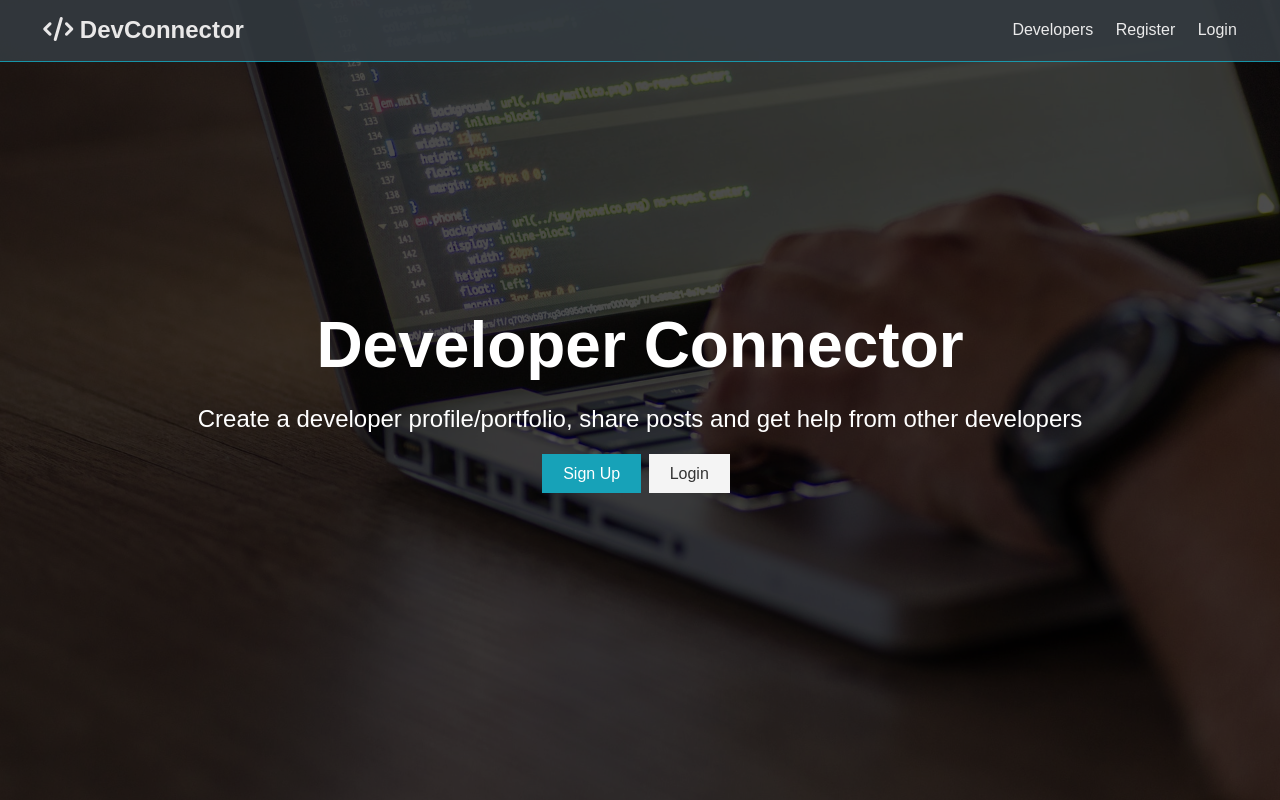
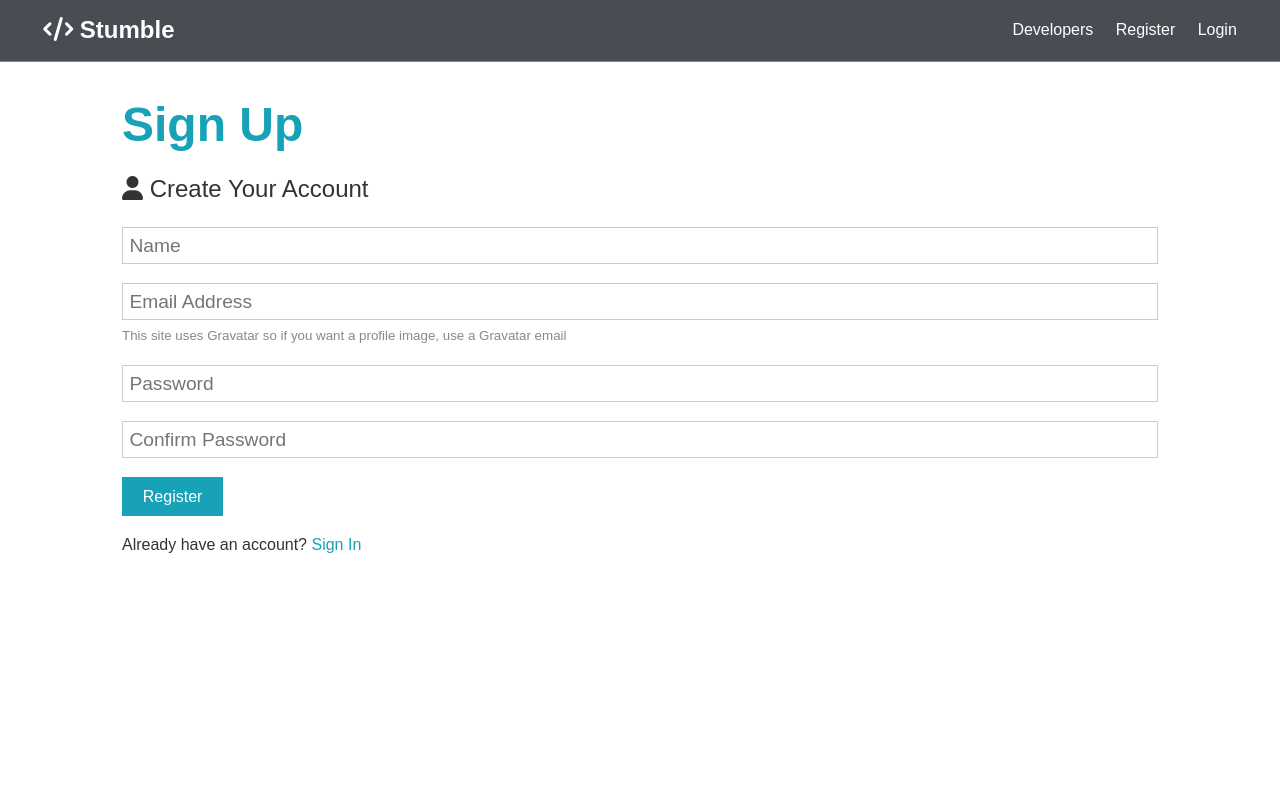
Before and after one commit to LJXSean/Stumble-api, a React (Create React App) app in the folder client/: page /register in a window 1280 px wide. Built offline with nearby package versions, Linux system fonts and the light colour scheme.

Commit message:
Create route handler and register form

```diff
--- a/client/src/App.js
+++ b/client/src/App.js
@@ -1,13 +1,24 @@
 import React from 'react';
+import { BrowserRouter as Router, Route, Routes } from 'react-router-dom';
 import Navbar from './components/layout/Navbar';
 import Landing from './components/layout/Landing';
+import Login from './components/auth/Login';
+import Register from './components/auth/Register';
 import './App.css';
 
 const App = () => (
-  <>
-    <Navbar />
-    <Landing />
-  </>
+  <Router>
+    <>
+      <Navbar />
+      <Routes>
+        <Route path='/' element={<Landing />} />
+        <Route path='register' element={<Register />} />
+        <Route path='login' element={<Login />} />
+        {/* <Route path='profiles' element={<Profiles />} />
+        <Route path='profile/:id' element={<Profile />} /> */}
+      </Routes>
+    </>
+  </Router>
 );
 
 export default App;
--- /dev/null
+++ b/client/src/components/auth/Login.js
@@ -0,0 +1,11 @@
+import React from 'react';
+
+const Login = () => {
+  return (
+    <section className='container'>
+      <div>Login</div>
+    </section>
+  );
+};
+
+export default Login;
--- /dev/null
+++ b/client/src/components/auth/Register.js
@@ -0,0 +1,87 @@
+import React, { useState } from 'react';
+
+const Register = () => {
+  const [formData, setFormData] = useState({
+    name: '',
+    email: '',
+    password: '',
+    password2: '',
+  });
+
+  const { name, email, password, password2 } = formData;
+
+  const onChange = (e) =>
+    setFormData({ ...formData, [e.target.name]: e.target.value });
+
+  const onSubmit = (e) => {
+    e.preventDefault();
+    if (password !== password2) {
+      console.log('Passwords do not match');
+    } else {
+      console.log(formData);
+    }
+  };
+
+  return (
+    <section className='container'>
+      <h1 className='large text-primary'>Sign Up</h1>
+      <p className='lead'>
+        <i className='fas fa-user'></i> Create Your Account
+      </p>
+      <form className='form' onSubmit={(e) => onSubmit(e)}>
+        <div className='form-group'>
+          <input
+            type='text'
+            placeholder='Name'
+            name='name'
+            value={name}
+            onChange={(e) => onChange(e)}
+            required
+          />
+        </div>
+        <div className='form-group'>
+          <input
+            type='email'
+            placeholder='Email Address'
+            name='email'
+            value={email}
+            onChange={(e) => onChange(e)}
+            required
+          />
+          <small className='form-text'>
+            This site uses Gravatar so if you want a profile image, use a
+            Gravatar email
+          </small>
+        </div>
+        <div className='form-group'>
+          <input
+            type='password'
+            placeholder='Password'
+            name='password'
+            value={password}
+            onChange={(e) => onChange(e)}
+            required
+            minLength='6'
+          />
+        </div>
+        <div className='form-group'>
+          <input
+            type='password'
+            placeholder='Confirm Password'
+            name='password2'
+            value={password2}
+            onChange={(e) => onChange(e)}
+            required
+            minLength='6'
+          />
+        </div>
+        <input type='submit' className='btn btn-primary' value='Register' />
+      </form>
+      <p className='my-1'>
+        Already have an account? <a href='login.html'>Sign In</a>
+      </p>
+    </section>
+  );
+};
+
+export default Register;
--- a/client/src/components/layout/Landing.js
+++ b/client/src/components/layout/Landing.js
@@ -1,22 +1,23 @@
 import React from 'react';
+import { Link } from 'react-router-dom';
 
 const Landing = () => {
   return (
     <section className='landing'>
       <div className='dark-overlay'>
         <div className='landing-inner'>
-          <h1 className='x-large'>Developer Connector</h1>
+          <h1 className='x-large'>Stumble</h1>
           <p className='lead'>
-            Create a developer profile/portfolio, share posts and get help from
-            other developers
+            Create a student profile/portfolio, find the best groupmates for
+            your modules, get help from other students
           </p>
           <div className='buttons'>
-            <a href='register.html' className='btn btn-primary'>
+            <Link to='register' className='btn btn-primary'>
               Sign Up
-            </a>
-            <a href='login.html' className='btn btn-light'>
+            </Link>
+            <Link to='login' className='btn btn-light'>
               Login
-            </a>
+            </Link>
           </div>
         </div>
       </div>
--- a/client/src/components/layout/Navbar.js
+++ b/client/src/components/layout/Navbar.js
@@ -1,22 +1,22 @@
 import React from 'react';
-
+import { Link } from 'react-router-dom';
 const Navbar = () => {
   return (
     <nav className='navbar bg-dark'>
       <h1>
-        <a href='index.html'>
-          <i className='fas fa-code'></i> DevConnector
-        </a>
+        <Link to='/'>
+          <i className='fas fa-code'></i> Stumble
+        </Link>
       </h1>
       <ul>
         <li>
-          <a href='profiles.html'>Developers</a>
+          <Link to='!#'>Developers</Link>
         </li>
         <li>
-          <a href='register.html'>Register</a>
+          <Link to='register'>Register</Link>
         </li>
         <li>
-          <a href='login.html'>Login</a>
+          <Link to='login'>Login</Link>
         </li>
       </ul>
     </nav>
```
Also changed, not shown: client/package.json (+8 -0 lines), package.json (+0 -8 lines), 2 other files (tests, documents, lock files or other folders).
